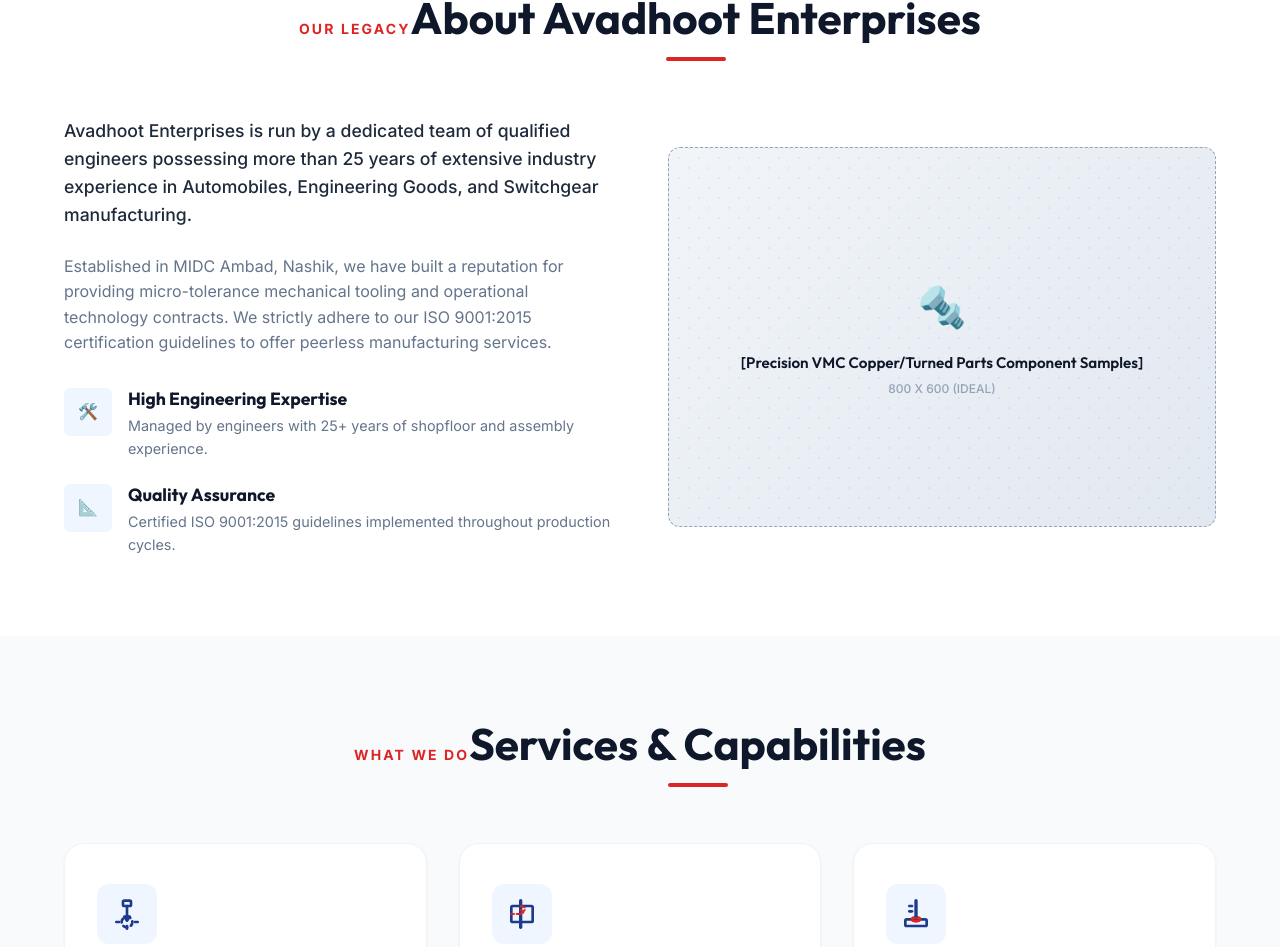
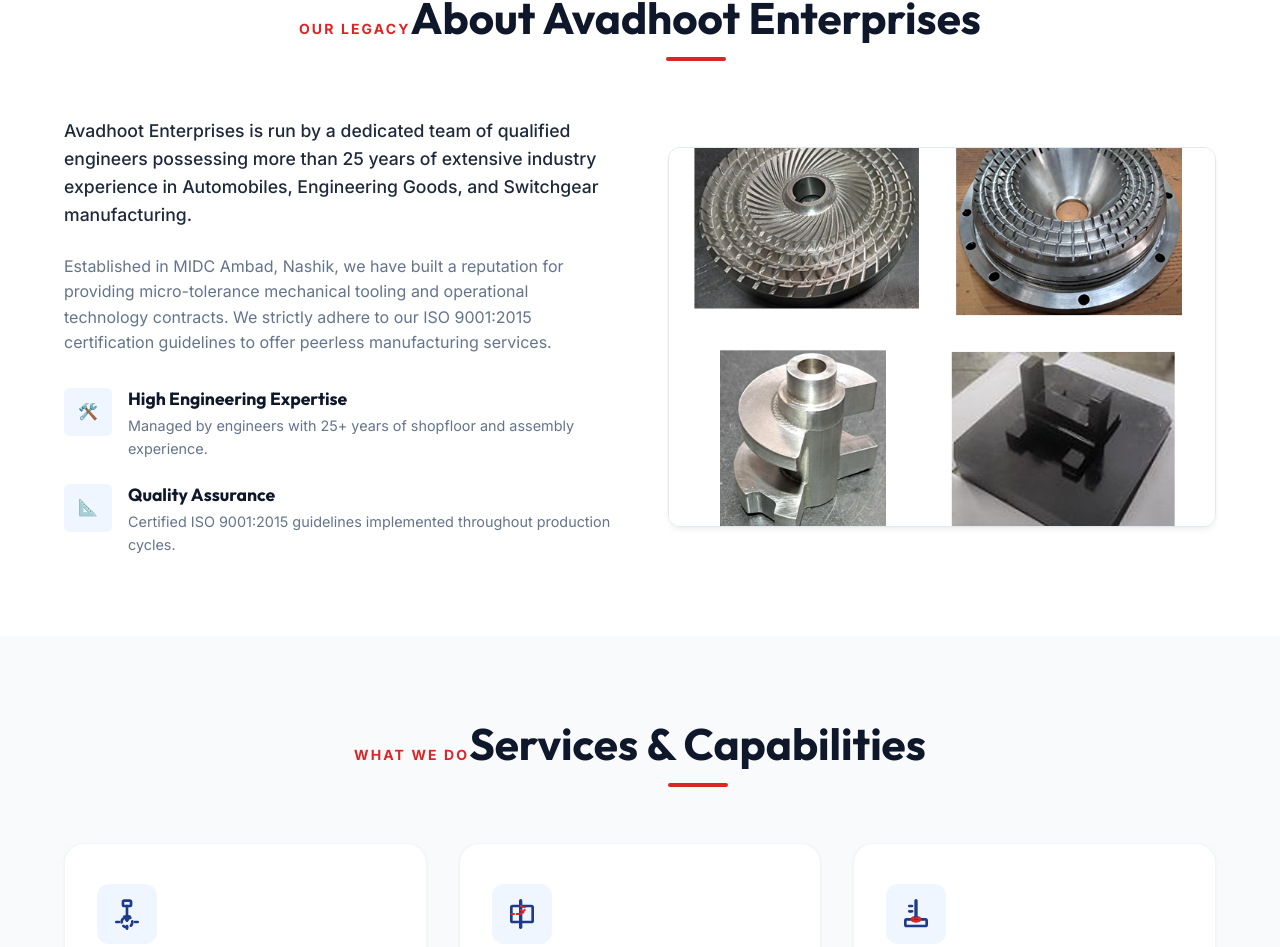
Before and after one commit to kulkarniaditya2401-png/Avadhoot-Enterprises, a React (Vite) app in the folder client/: page / in a window 1280 px wide. Shown: the part 890-1837 px from the top of the page. Built offline with nearby package versions, Linux system fonts and the light colour scheme; no server answers.

Commit message:
Style: Replace About section component samples placeholder image with actual machined parts composite photo

```diff
--- a/client/src/components/About.jsx
+++ b/client/src/components/About.jsx
@@ -1,4 +1,5 @@
 import React from 'react';
+import componentsImg from '../assets/components.png';
 
 const About = () => {
     return (
@@ -34,11 +35,18 @@
                         </div>
                     </div>
                     <div>
-                        <div className="placeholder-image" style={{ height: '380px' }}>
-                            <span className="placeholder-image-icon">🔩</span>
-                            <span className="placeholder-image-label">[Precision VMC Copper/Turned Parts Component Samples]</span>
-                            <span className="placeholder-image-dimensions">800 x 600 (Ideal)</span>
-                        </div>
+                        <img
+                            src={componentsImg}
+                            alt="Avadhoot Enterprises Precision VMC Copper and Turned Parts Component Samples"
+                            style={{
+                                width: '100%',
+                                height: '380px',
+                                objectFit: 'cover',
+                                borderRadius: 'var(--border-radius-md)',
+                                boxShadow: 'var(--shadow-md)',
+                                border: '1px solid var(--bg-light-3)'
+                            }}
+                        />
                     </div>
                 </div>
             </div>
```
Also changed, not shown: client/src/assets/components.png (added).
